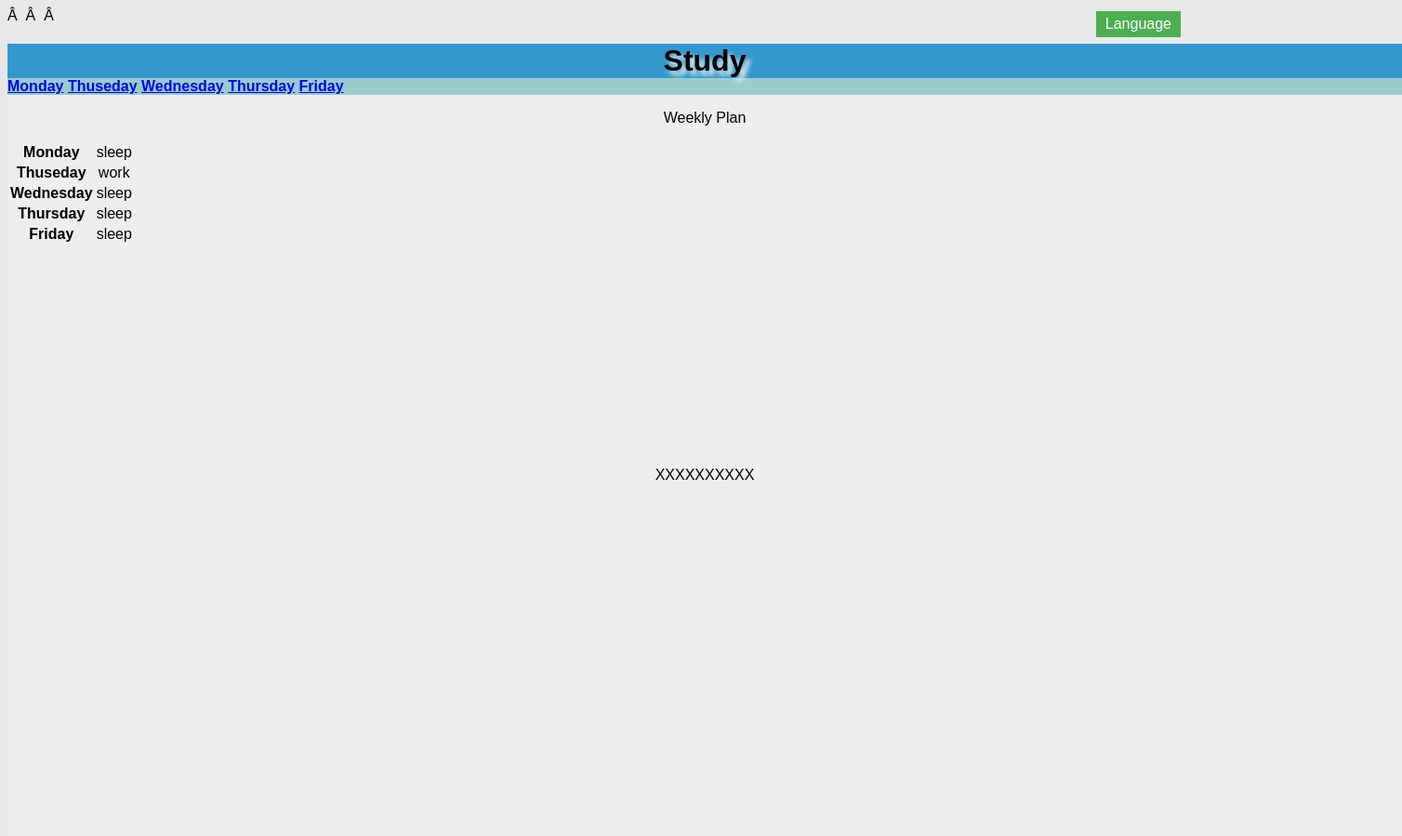
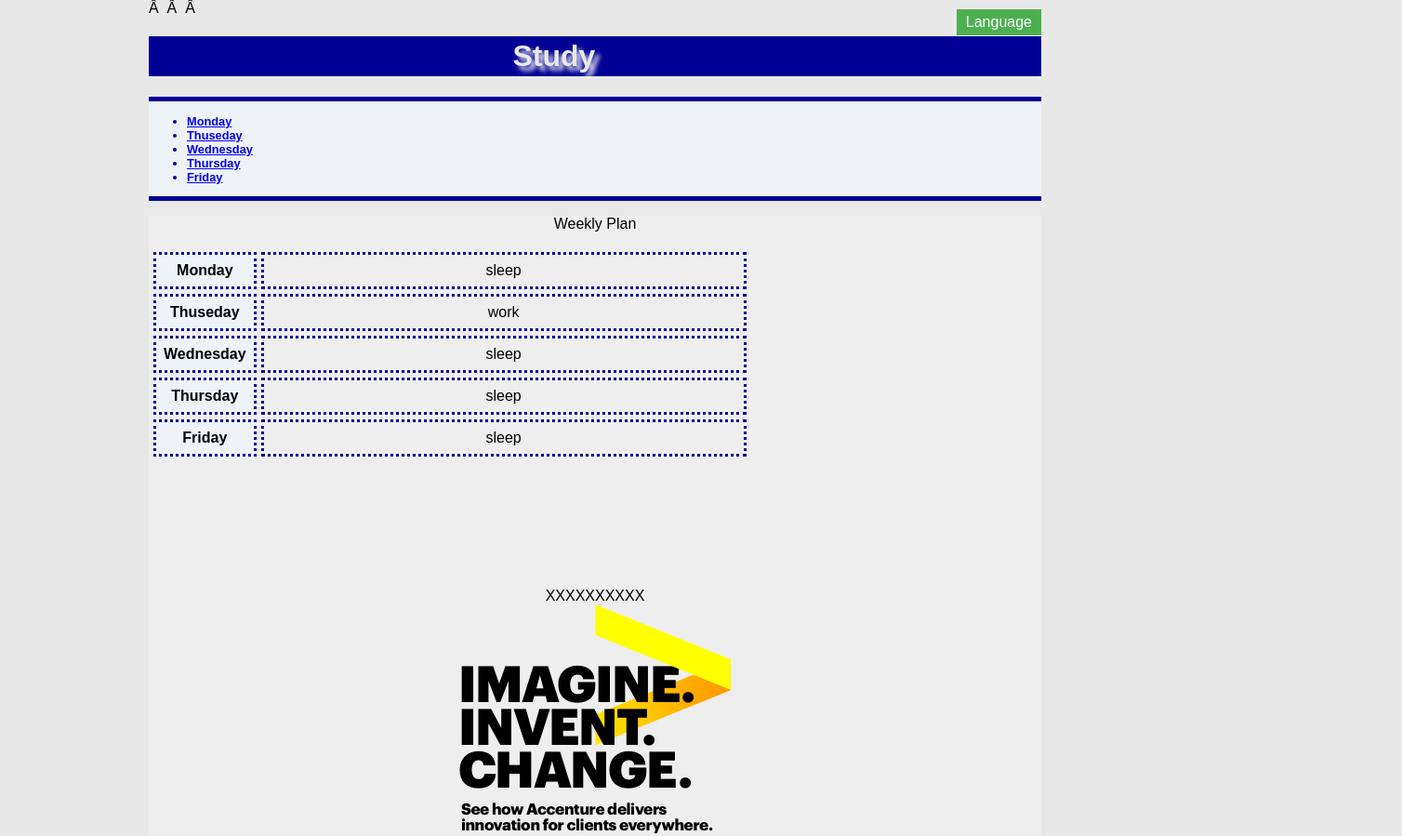
Before and after one commit to lilonghao0330/study123, a plain HTML site: page Study.Html in a window 1280 px wide. Shown: the top 899 px of the page at 93% size, 1508 px wide, since content can reach past the window. Drawn offline with Linux system fonts and the light colour scheme.

Commit message:
no message

```diff
--- a/Study.Css
+++ b/Study.Css
@@ -1,11 +1,24 @@
 @charset "UTF-8";
 html{
+	margin: 0 0 0 0;
 	font-family: sans-serif;
 	background-color:#E8E8E8;
 }
+body{
+	margin: 0 auto;
+	max-width: 960px;
+}
+	.wrapper{
+		margin: 0 auto;
+		max-width: 960px;
+	}
 	h1{
+		color: #E8E8E8;
+		padding:3px;
 		text-shadow: 5px 5px 5px #EEEEEE;
-		margin-bottom:0;text-align:center;
+		text-align:center;
+		margin: 0 5;
+		background-color: #000095;
 	}
 	.button {
 	    background-color: #4CAF50;
@@ -16,7 +29,7 @@ html{
 	    text-decoration: none;
 	    display: inline-block;
 	    font-size: 16px;
-	    margin: 4px 2px;
+	    margin: 10px 0px;
 	    cursor: pointer;
 	    -webkit-transition-duration: 0.4s;
 	    transition-duration: 0.4s;
@@ -25,28 +38,59 @@ html{
 	.button2:hover {
 	    box-shadow: 0 12px 16px 0 rgba(0,0,0,0.24),0 17px 50px 0 rgba(0,0,0,0.19);
 	}
-	.container{
-		width:1500px
-	}
 	.header{
 		background-color:#3399CC;
+		margin: 0 0;
 	}
-	.menu{
-		background-color:#99CCCC;
-		height:130px;
-		width :1500px;
-		float:left;
+	nav{
+		text-align:left;
+		color:#000095;
+		background-color:#eef3F8;
+		margin-top:4px;
+		margin-bottom:10px;
+		padding:1px;
+		font-size:80%;
+		border-top:5px solid;
+		border-bottom:5px solid;
 	}
 	.content{
 		background-color:#EEEEEE;
 		height:400px;
-		width :1500px;
-		float:left;
 		text-align:center;
 	}
+	table{
+		float:center;
+		border-collapse: separate;
+		border-spacing: 5px;
+	}
+	th{
+		background-color:#eef3F8;
+		padding: 8px;
+		border: 3px dotted #3f5170;
+		border-color:#000095;
+		text-align: center;
+	}
+	td{
+		padding: 8px;
+		border: 3px dotted #000095;
+		text-align: center;
+		border-color:#000095;
+		width: 500px;
+	}
+	img{
+		max-width: 100%;
+		height: auto;
+	}
 	.footer{
-		background-color:#6666FF;
+		background-color:#000095;
 		clear:both;
-		width :1500px;
 		text-align:center;
 	}
+	@media(max-width: 767px){
+		.warpper{
+			margin:0 7px;
+		}
+		nav li{
+			display: block;
+		}
+	}
--- a/Study.Html
+++ b/Study.Html
@@ -2,22 +2,26 @@
 <html>
 <head>
 <meta charset="utf-8">
+<meta name="viewpoint" content="width=divice width,initial-scale=1">
 <title>Study Li</title>
 <link rel="stylesheet" type="text/css" href="Study.css">
 </head>
 <body>
+	<button class="button button2">Language</button>
+	<div class="wrapper">
 	<head>
-		<button class="button button2">Language</button>
-		<div class="container">
 		<div class="header">
 			<h1 >Study</h1></div>
 
-		<div class="menu">
-			<a href="http://www.google.com/" target="_blank"><b>Monday</b></a>
-			<a href="http://www.google.com/" target="_blank"><b>Thuseday</b></a>
-			<a href="http://www.google.com/" target="_blank"><b>Wednesday</b></a>
-			<a href="http://www.google.com/" target="_blank"><b>Thursday</b></a>
-			<a href="http://www.google.com/" target="_blank"><b>Friday</b></a>
+		<nav>
+			<ul>
+				<li><a href="http://www.google.com/" target="_blank"><b>Monday</b></a></li>
+				<li><a href="http://www.google.com/" target="_blank"><b>Thuseday</b></a></li>
+				<li><a href="http://www.google.com/" target="_blank"><b>Wednesday</b></a></li>
+				<li><a href="http://www.google.com/" target="_blank"><b>Thursday</b></a></li>
+				<li><a href="http://www.google.com/" target="_blank"><b>Friday</b></a></li>
+			</ul>
+		</nav>
 	</head>
 
 	<main>
@@ -50,14 +54,17 @@
 		</div>
 
 
-		<div class="content">XXXXXXXXXX</div>
+		<div class="content">XXXXXXXXXX<br>
+			<img src="images/ACN.png">
+
+		</div>
 
 		<div class="content">XXXXXXXXXX</div>
 	</main>
 	<footer>
 		<div class ="footer">XXXXXXXXXX</div>
 
-		</div>
+	</div>
 	</footer>
 
 </body>
```
Also changed, not shown: images/ACN.png (added).
